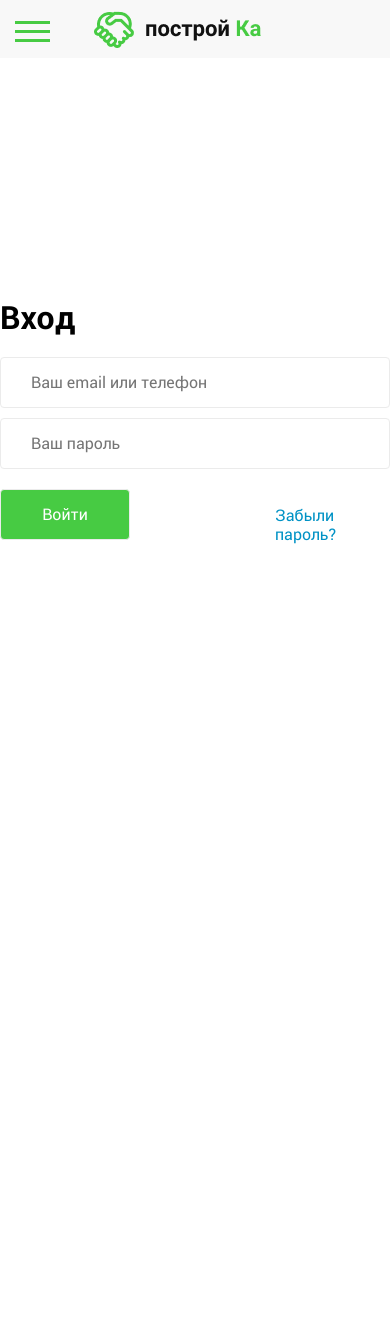
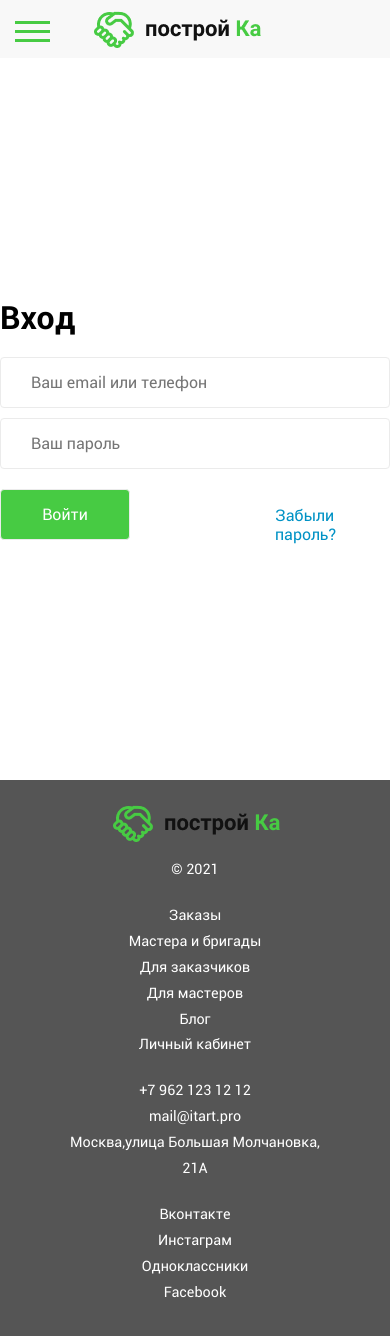
Before and after one commit to itartpro/postroyka-webapp, a Next.js app: page /login in a window 390 px wide. Shown: the top 1336 px of the page. Before the commit the page ends 844 px from the top, so only its background shows below. Built offline with nearby package versions, Linux system fonts and the light colour scheme; no server answers.

Commit message:
mobile stuff

```diff
--- a/components/public/public-layout.js
+++ b/components/public/public-layout.js
@@ -6,6 +6,8 @@ import {toggleDown} from 'libs/sfx';
 
 const PublicLayout = ({page, user, children, ogImage}) => {
     const {asPath} = useRouter();
+    const currentDate = new Date();
+    const currentYear = currentDate.getFullYear();
     return (
         <>
             <Head>
@@ -53,6 +55,42 @@ const PublicLayout = ({page, user, children, ogImage}) => {
                 </div>
             </nav>
             {children}
+            <footer className={'row '+css.ft}>
+                <div className={'row bet max'}>
+                    <div className="col start">
+                        <a itemProp="url" href="/">
+                        <span itemProp="logo" itemScope itemType="http://schema.org/ImageObject">
+                            <img src="/images/logo.png" width="172" height="48" alt="Постройка" loading="lazy"/>
+                            <meta itemProp="representativeOfPage" content="true"/>
+                            <meta itemProp="thumbnail" content="/android-chrome-192x192.png"/>
+                        </span>
+                        </a>
+                        <span>© 2021{currentYear !== 2021 ? ' - '+currentYear : null}</span>
+                    </div>
+                    <ul className={`col start`}>
+                        <li><Link href="/orders"><a>Заказы</a></Link></li>
+                        <li><Link href="/masters"><a>Мастера и бригады</a></Link></li>
+                        <li><Link href="/for-clients"><a>Для заказчиков</a></Link></li>
+                        <li><Link href="/for-masters"><a>Для мастеров</a></Link></li>
+                        <li><Link href="/blog"><a>Блог</a></Link></li>
+                        <li><Link href="/login"><a>Личный кабинет</a></Link></li>
+                    </ul>
+                    <div className="col start">
+                        <a href="tel:+79621231212" rel="nofollow" itemProp="telephone">+7 962 123 12 12</a>
+                        <span itemProp="email">mail@itart.pro</span>
+                        <p itemProp="address" itemScope itemType="http://schema.org/PostalAddress">
+                            <span itemProp="addressLocality">Москва</span>,
+                            <span itemProp="streetAddress">улица Большая Молчановка, 21А</span>
+                        </p>
+                    </div>
+                    <div className={'col start'}>
+                        <a>Вконтакте</a>
+                        <a>Инстаграм</a>
+                        <a>Одноклассники</a>
+                        <a>Facebook</a>
+                    </div>
+                </div>
+            </footer>
             <style jsx global>{`
                 @font-face {
                     font-family: Roboto;
--- a/components/public/public-layout.module.css
+++ b/components/public/public-layout.module.css
@@ -21,6 +21,22 @@
     color: black
 }
 
+.ft {
+    background-color: #555
+}
+
+.ft > div {
+    padding: 20px 0
+}
+
+.ft > div > * {
+    max-width: 250px;
+    color: white;
+    list-style: none;
+    line-height: 160%;
+    font-size: 0.9rem
+}
+
 .hbg {
     display: none;
 }
@@ -28,6 +44,18 @@
 @media all and (max-width: 1230px){
     .top {
         padding: 0 15px
+    }
+    .ft > div {
+        justify-content: space-around;
+        padding: 20px 15px
+    }
+}
+
+@media all and (max-width: 1050px) {
+    .ft > div > * {
+        text-align: center;
+        margin-bottom: 20px;
+        line-height: 180%
     }
 }
 
@@ -108,4 +136,5 @@
     .top > div > a {
         display: none
     }
+
 }
```
Also changed, not shown: components/public/home/hero.module.css (+18 -0 lines), components/public/order.module.css (+15 -12 lines), pages/index.js (+15 -4 lines), styles/home.module.css (+56 -0 lines).
